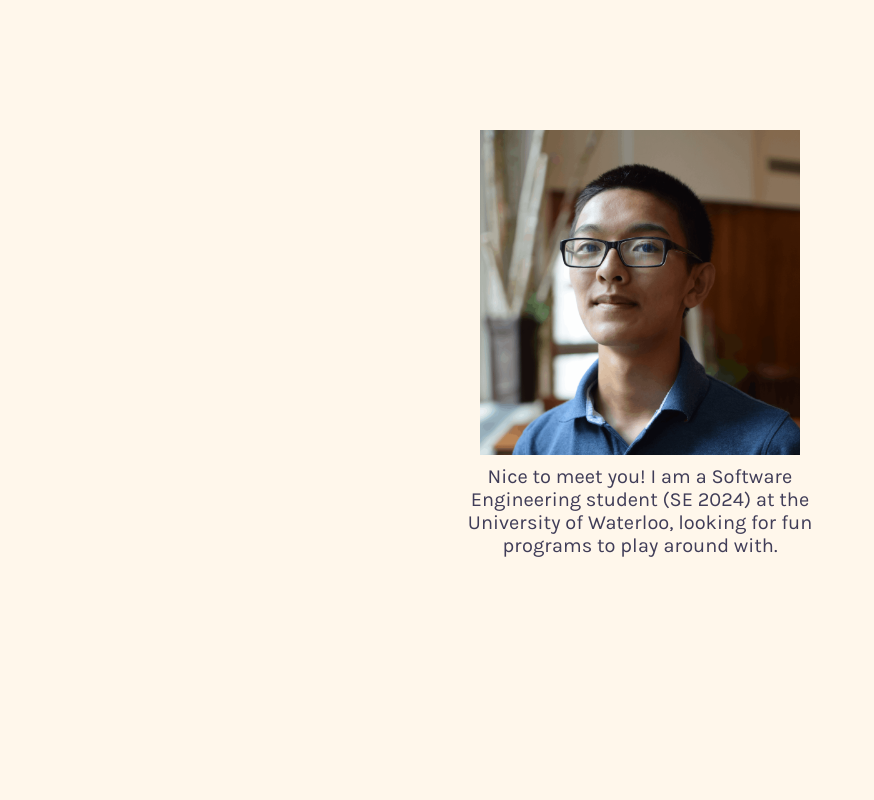
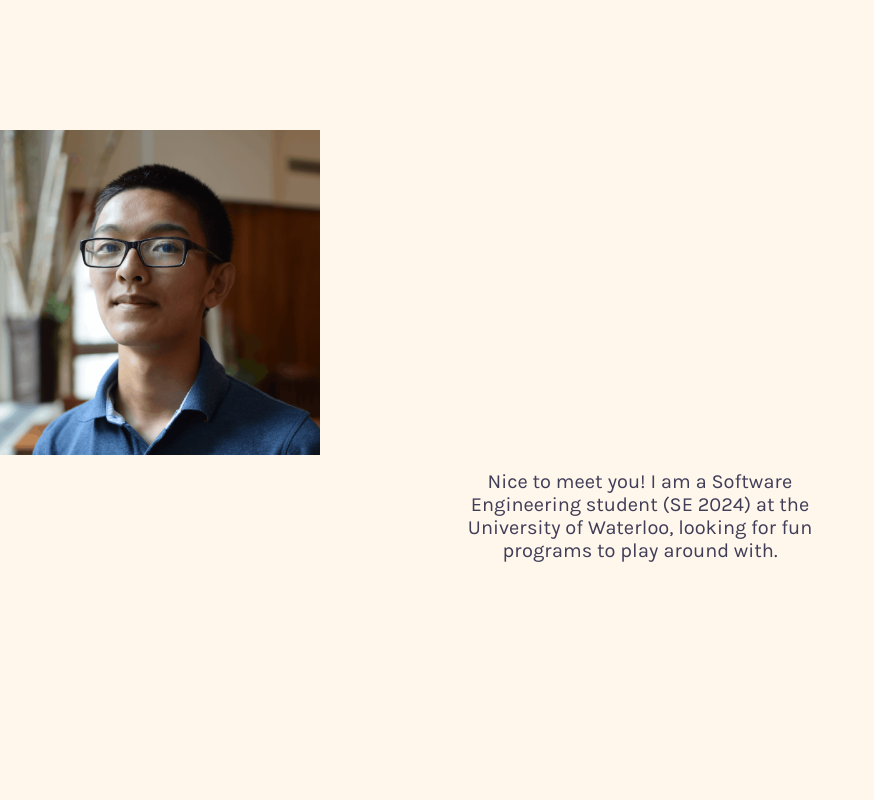
Before and after one commit to dannywuwu/dannywuwu.github.io, a React (Create React App) app: page / in a window 1280 px wide. Shown: the part 700-1500 px from the top of the page, without its empty margins (0-874 px from the left). Built offline with nearby package versions, Linux system fonts and the light colour scheme.

Commit message:
hidden-visible-wrapper class name

```diff
--- a/src/Components/HiddenVisibleAnimation.tsx
+++ b/src/Components/HiddenVisibleAnimation.tsx
@@ -15,7 +15,7 @@ const HiddenVisibleAnimation = (props: Props) => {
   const { children, duration } = props;
   return (
     <motion.div
-      className="portrait-container"
+      className="hidden-visible-wrapper"
       variants={hiddenVisible}
       initial={"hidden"}
       whileInView={"visible"}
```
